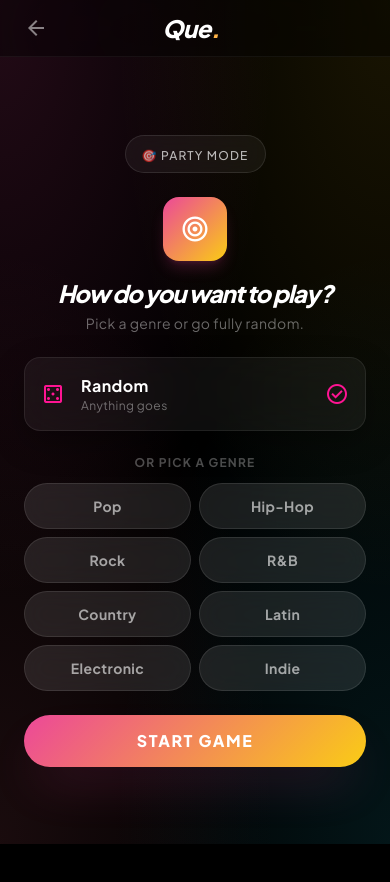
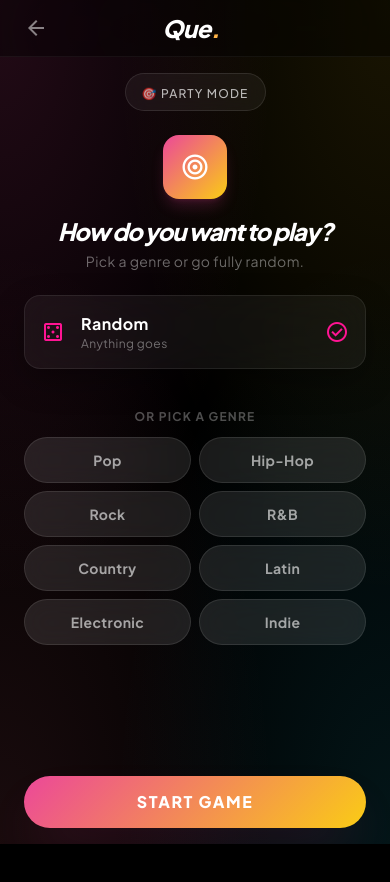
Before and after one commit to Ulmermunster/que-app, a React (Vite) app in the folder apps/web/: page /play/guess in a window 390 px wide. Built offline with nearby package versions, Linux system fonts and the light colour scheme.

Commit message:
Deploy: Fixed mobile scrolling and viewport lock

```diff
--- a/apps/web/src/components/BottomNav.tsx
+++ b/apps/web/src/components/BottomNav.tsx
@@ -12,7 +12,7 @@ export default function BottomNav({ active }: { active: Tab }) {
   ];
 
   return (
-    <nav className="fixed bottom-0 w-full z-50 bg-black/80 backdrop-blur-3xl rounded-t-[2rem] border-t border-white/5">
+    <nav className="shrink-0 fixed bottom-0 w-full z-50 bg-black/80 backdrop-blur-3xl rounded-t-[2rem] border-t border-white/5">
       <div className="w-full flex justify-evenly items-center px-4 py-5">
         {tabs.map((tab) => {
           const isActive = active === tab.id;
--- a/apps/web/src/pages/Discover.tsx
+++ b/apps/web/src/pages/Discover.tsx
@@ -229,7 +229,7 @@ export default function Discover() {
             </div>
 
             {/* Orb Visualizer — replaces old SVG progress ring */}
-            <div className="flex-1 min-h-0 flex items-center justify-center w-full">
+            <div className="flex-1 min-h-0 flex flex-col items-center justify-center w-full">
               <OrbVisualizer
                 playing={playing}
                 scale={scale}
--- a/apps/web/src/pages/PartyGame.tsx
+++ b/apps/web/src/pages/PartyGame.tsx
@@ -231,8 +231,8 @@ export default function PartyGame() {
           </div>
         </header>
 
-        <main className="flex-1 min-h-0 flex flex-col items-center justify-center px-6 py-8 overflow-y-auto">
-          <div className="w-full max-w-sm flex flex-col items-center gap-6">
+        <main className="flex-1 min-h-0 flex flex-col items-center px-6 py-4 overflow-hidden">
+          <div className="w-full max-w-sm flex flex-col flex-1 min-h-0 items-center gap-6">
             {/* Mode Badge */}
             <div className="mode-badge">
               <span className="text-xs font-medium tracking-widest uppercase text-white/70">
@@ -265,7 +265,7 @@ export default function PartyGame() {
             </button>
 
             {/* Genre grid */}
-            <div className="w-full">
+            <div className="w-full flex-1 min-h-0 overflow-y-auto py-4">
               <p className="text-xs font-bold text-white/30 uppercase tracking-widest mb-3 text-center">Or pick a genre</p>
               <div className="grid grid-cols-2 gap-2">
                 {GENRES.map((g) => (
--- a/apps/web/src/pages/Send.tsx
+++ b/apps/web/src/pages/Send.tsx
@@ -241,7 +241,7 @@ export default function Send() {
               </div>
 
               {/* Orb Visualizer — matches Discover, Guess, and Receiver */}
-              <div className="flex-1 min-h-0 flex items-center justify-center w-full">
+              <div className="flex-1 min-h-0 flex flex-col items-center justify-center w-full">
                 <OrbVisualizer
                   playing={discoveryPlaying}
                   scale={scale}
@@ -377,7 +377,7 @@ export default function Send() {
   const hasResults = searched && (tracks.length > 0 || artists.length > 0);
 
   return (
-    <div className="bg-surface font-body text-on-surface mesh-gradient min-h-screen flex flex-col">
+    <div className="h-[100dvh] w-full fixed inset-0 flex flex-col overflow-hidden bg-surface font-body text-on-surface mesh-gradient">
       {/* ── Top Header ── */}
       <header className="fixed top-0 w-full z-50 bg-black/40 backdrop-blur-3xl border-b border-white/5">
         <div className="flex justify-between items-center px-6 h-16 w-full">
```
